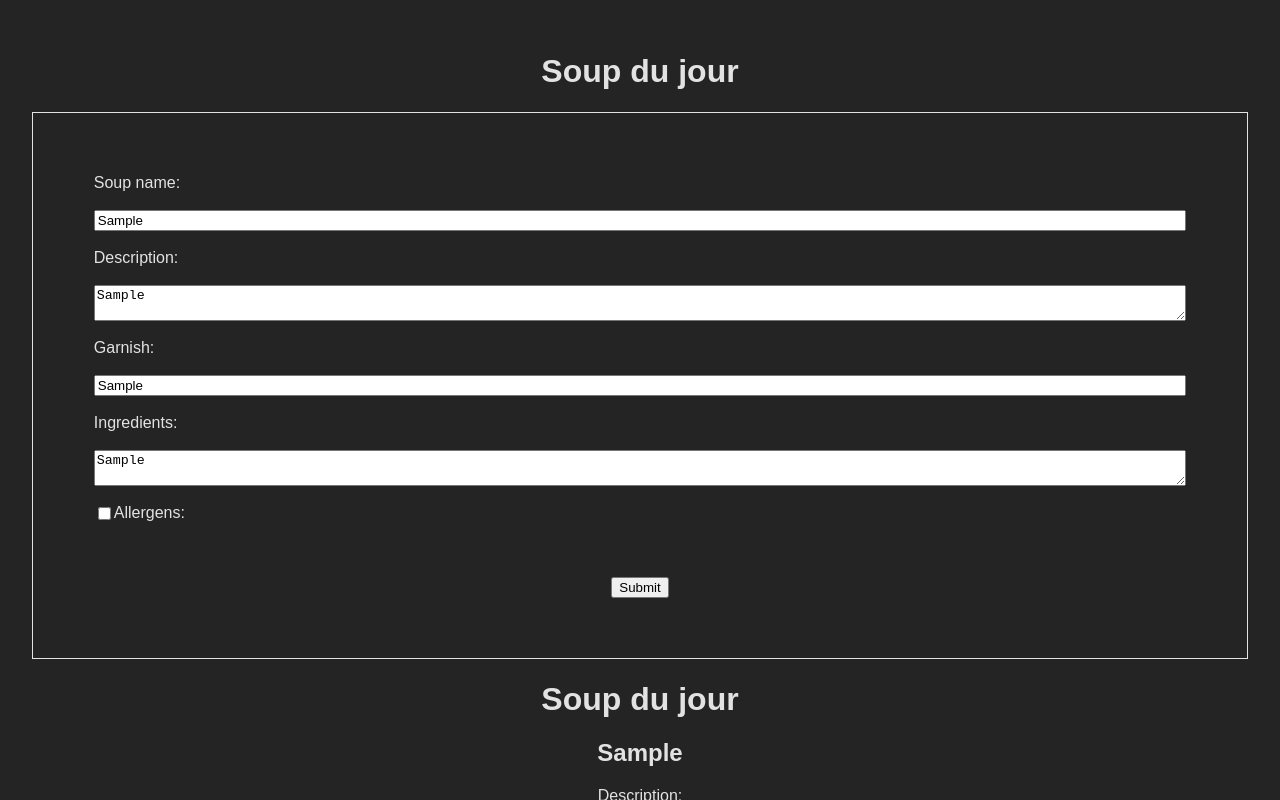
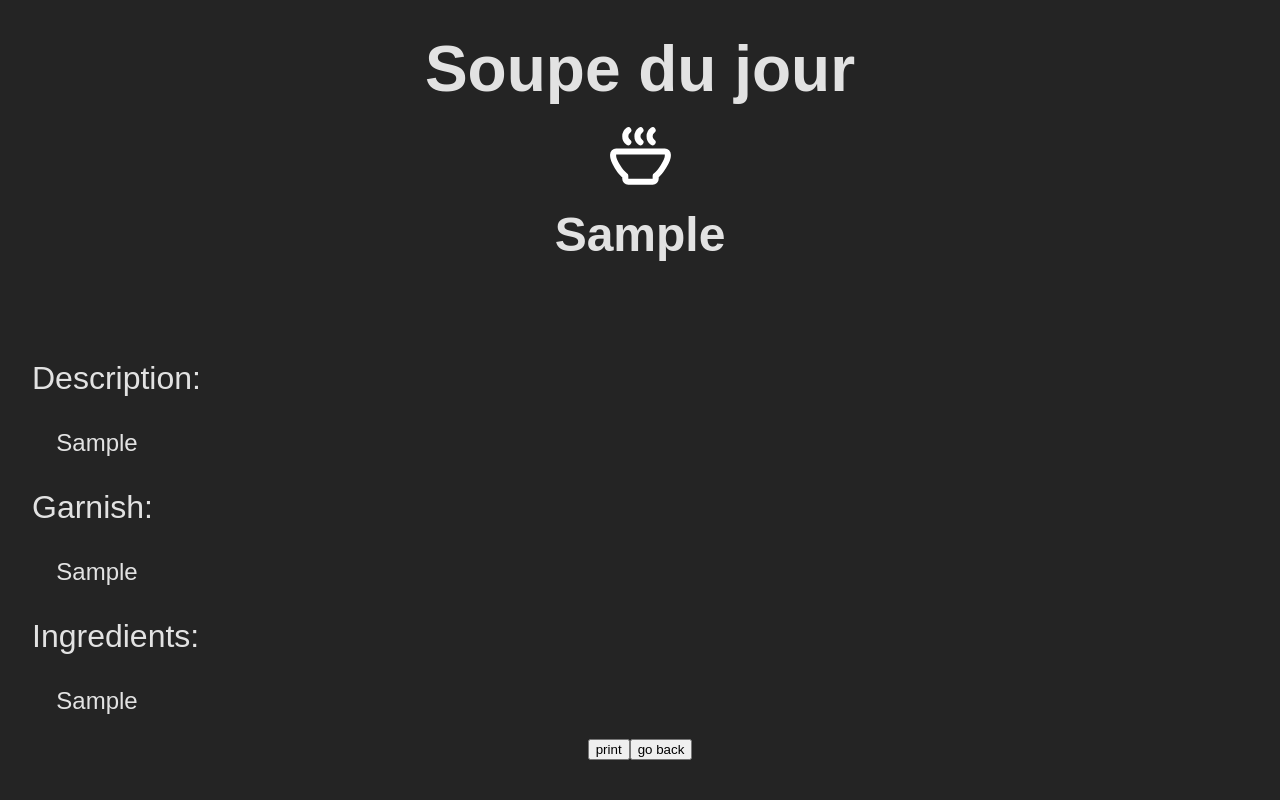
Before and after one commit to Saidou25/soup-du-jour, a React (Vite) app: page / in a window 1280 px wide. Both pictures are taken after typing "Sample", "Sample", "Sample", "Sample" into the empty fields and a click on the button "Submit". Shown: the top 800 px of the page. Built offline with nearby package versions, Linux system fonts and the light colour scheme.

Commit message:
Added logic in Allergen component to display checkboxes and Less comon allergens

```diff
--- a/package.json
+++ b/package.json
@@ -10,9 +10,9 @@
     "preview": "vite preview"
   },
   "dependencies": {
-    "bootstrap": "^5.3.3",
     "react": "^18.3.1",
-    "react-dom": "^18.3.1"
+    "react-dom": "^18.3.1",
+    "react-icons": "^5.4.0"
   },
   "devDependencies": {
     "@eslint/js": "^9.17.0",
--- a/src/compnents/Allergens.tsx
+++ b/src/compnents/Allergens.tsx
@@ -8,24 +8,36 @@ import "./Allergens.css";
 type SoupFormProp = {
   allergenFunc: (data: string[]) => void;
   handleAllergensTextarea: (data: string) => void;
+  otherAllergenData?: string;
+  initialAllergens?: string[];
 };
 
 export default function Allergens({
   allergenFunc,
   handleAllergensTextarea,
+  otherAllergenData,
+  initialAllergens = [],
 }: SoupFormProp) {
-  const [showAllergens, setShowAllergens] = useState(false);
-  const [showOther, setShowOther] = useState(false);
-  const [otherAllergenValue, setOtherAllergenValue] = useState("");
-  const [listOfAllergens, setListOfAllergens] = useState<string[]>([]);
+  const [listOfAllergens, setListOfAllergens] =
+    useState<string[]>(initialAllergens);
+  const [showAllergensCheckboxes, setShowAllergensCheckboxes] = useState(
+    initialAllergens.length || listOfAllergens.length ? true : false
+  );
+  const [otherAllergenValue, setOtherAllergenValue] = useState(
+    otherAllergenData || ""
+  );
+  const [showOtherAllergensTextarea, setShowOtherAllergensTextarea] = useState(
+    listOfAllergens.includes("Other") || initialAllergens.includes("Other")
+      ? true
+      : false
+  );
 
   const { allergens, title, type, otherAllergen } = allergenData;
 
   // Handle the allergen checkbox. When clicked a list of allergens shows in the ui.
   const handleAllergenChecbox = () => {
-    setShowOther(false);
-    setListOfAllergens([]);
-    setShowAllergens((prev) => !prev);
+    const newState = showAllergensCheckboxes ? false : true;
+    setShowAllergensCheckboxes(newState);
   };
 
   // Handle allergen selection
@@ -37,9 +49,9 @@ export default function Allergens({
       }
       return [...prevList, data];
     });
-
     if (data === "Other") {
-      setShowOther((prev) => !prev);
+      const newState = showOtherAllergensTextarea ? false : true;
+      setShowOtherAllergensTextarea(newState);
     }
   };
 
@@ -48,38 +60,84 @@ export default function Allergens({
     allergenFunc(listOfAllergens);
   }, [listOfAllergens]);
 
+  useEffect(() => {
+    if (
+      listOfAllergens.length > 0 ||
+      initialAllergens.length > 0 ||
+      showAllergensCheckboxes
+    ) {
+      setShowAllergensCheckboxes(true);
+    } else {
+      setShowAllergensCheckboxes(false);
+    }
+  }, [listOfAllergens, initialAllergens, showAllergensCheckboxes]);
+
   return (
     <div>
       <div className="check-title">
-        <input type={type} onChange={handleAllergenChecbox} />
+        <input
+          type={type}
+          onChange={handleAllergenChecbox}
+          disabled={Boolean(listOfAllergens.length)} // Disable if otherAllergenValue is truthy
+          checked={
+            listOfAllergens.length > 0 ||
+            initialAllergens.length > 0 ||
+            showAllergensCheckboxes
+          }
+        />
         <span>{title}</span>
       </div>
       <div className="container-allergens">
-        {showAllergens &&
+        {showAllergensCheckboxes &&
           allergens?.map((allergen) => (
             <div className="checkbox-container" key={allergen.label}>
-              {allergen.type === "checkbox" && (
+              {allergen.type === "checkbox" &&
+                allergen.label !== "Other" &&
+                showAllergensCheckboxes && (
+                  <div className="checkbox">
+                    <input
+                      id={allergen.label}
+                      type="checkbox"
+                      onChange={() => handleAllergenFamily(allergen.label)}
+                      checked={listOfAllergens.includes(allergen.label)}
+                      name={allergen.label}
+                    />
+                    <Label label={allergen.label} htmlFor={allergen.label} />
+                  </div>
+                )}
+              {allergen.type === "checkbox" && allergen.label === "Other" && (
                 <div className="checkbox">
                   <input
+                    id={allergen.label}
                     type="checkbox"
                     onChange={() => handleAllergenFamily(allergen.label)}
-                    checked={listOfAllergens.includes(allergen.label)}
+                    checked={
+                      listOfAllergens.includes(allergen.label) ||
+                      Boolean(otherAllergenValue)
+                    }
+                    name={allergen.label}
+                    disabled={Boolean(otherAllergenValue)} // Disable if otherAllergenValue is truthy
                   />
-                  <span>{allergen.label}</span>
+                  <Label label={allergen.label} htmlFor={allergen.label} />
                 </div>
               )}
             </div>
           ))}
       </div>
-      {otherAllergen && showOther && showAllergens ? (
+      <br />
+      {!!otherAllergenValue.length || showOtherAllergensTextarea ? (
         <div className="other-allergen">
-          <Label label={otherAllergen.label} />
+          <Label
+            label={otherAllergen.label}
+            htmlFor={otherAllergen.dataLabel}
+          />
           <br />
           <textarea
+            id={otherAllergen.dataLabel}
             className="textarea-div"
-            placeholder={otherAllergen.placeholder}
+            placeholder={otherAllergenData || otherAllergen.placeholder}
             name={otherAllergen.dataLabel}
-            value={otherAllergenValue}
+            value={otherAllergenValue || ""}
             onChange={(e) => {
               setOtherAllergenValue(e.target.value);
               handleAllergensTextarea(e.target.value);
--- a/src/compnents/Label.tsx
+++ b/src/compnents/Label.tsx
@@ -2,11 +2,12 @@ import "./Label.css";
 
 interface LabelProps {
   label: string;
+  htmlFor: string;
 }
-export default function Label({ label }: LabelProps) {
+export default function Label({ label, htmlFor }: LabelProps) {
   return (
-    <label className="label">
-      <span>{label}</span>
+    <label className="label" htmlFor={htmlFor}>
+      {label}
     </label>
   );
 }
--- /dev/null
+++ b/src/compnents/Preview.css
@@ -0,0 +1,51 @@
+/* .preview-container {
+    background-color: blue;
+} */
+.soup-title {
+  font-size: 4rem;
+  margin: 0;
+}
+.soup-logo {
+  color: white;
+  width: 6%;
+  height: 6%;
+  margin-top: 1%;
+}
+.soup-name {
+    margin-top: 1%;
+  margin-bottom: 8%;
+  font-size: 3rem;
+  font-weight: bold;
+}
+.preview-label {
+  /* background-color: green; */
+  display: flex;
+  justify-content: flex-start;
+  font-size: 2rem;
+}
+.preview-text {
+  display: flex;
+  justify-content: flex-start;
+  margin-left: 2%;
+  font-size: 1.5rem;
+}
+.final-message {
+    display: flex;
+    align-items: center;
+    justify-content: center;
+}
+@media print {
+  body {
+    background-color: white;
+    color: black;
+  }
+  .soup-logo {
+    color: black;
+  }
+  .print {
+    display: block;
+  }
+  .no-print {
+    display: none;
+  }
+}
--- /dev/null
+++ b/src/compnents/Preview.tsx
@@ -0,0 +1,97 @@
+import { useEffect, useState } from "react";
+import type { SoupFormData } from "./SoupForm";
+import { TbSoup } from "react-icons/tb";
+
+import "./Preview.css";
+
+interface PreviewProps {
+  soupFormData: SoupFormData;
+  goBack: () => void;
+  resetForm: () => void;
+}
+
+export default function Preview({
+  soupFormData,
+  goBack,
+  resetForm,
+}: PreviewProps) {
+  const [showFinalMessage, setShowFinalMessage] = useState<string | null>(null);
+  const [showUncomonAllergens, setShowUncomonAllergens] = useState<
+    string | ""
+  >("");
+  const [newAllergens, setNewAllergens] = useState<string[]>([]);
+
+  const allergensIngredients = soupFormData.allergens ?? [];
+
+  useEffect(() => {
+    if (soupFormData.otherAllergens) {
+      // console.log("there is other");
+      setShowUncomonAllergens(soupFormData.otherAllergens);
+    } else {
+      // console.log("there is no other");
+      setShowUncomonAllergens("");
+    }
+  }, [soupFormData]);
+
+  useEffect(() => {
+    // Removing unwanted "Other" intoduced to "allergensIngredients" when selecting "Other" from the list of allergens checkboxes
+    const filteredIngredients = allergensIngredients?.filter(
+      (allergensIngredient) => allergensIngredient !== "Other"
+    );
+    setNewAllergens(filteredIngredients);
+  }, [allergensIngredients]);
+
+  if (showFinalMessage) {
+    return <p className="final-message">{showFinalMessage}</p>;
+  }
+
+  return (
+    <div className="preview-container print">
+      <h1 className="soup-title">{soupFormData.title}</h1>
+      <TbSoup className="soup-logo" />
+      <p className="soup-name">{soupFormData.soupName}</p>
+      <p className="preview-label">Description:</p>
+      <p className="preview-text">{soupFormData.description}</p>
+      <p className="preview-label">Garnish:</p>
+      <p className="preview-text">{soupFormData.garnish}</p>
+      <p className="preview-label">Ingredients:</p>
+      <p className="preview-text">{soupFormData.ingredients}</p>
+      {newAllergens.length ? (
+        <>
+          <p className="preview-label">Allergens:</p>
+          <div className="preview-text">
+            {newAllergens &&
+              newAllergens.map((newAllergen, index) => (
+                <span key={index}>
+                  {index !== newAllergens.length - 1
+                    ? `${newAllergen},\u00A0`
+                    : `${newAllergen}.`}
+                </span>
+              ))}
+          </div>
+        </>
+      ) : null}
+      {showUncomonAllergens && (
+        <>
+          <p className="preview-label">Uncomon allergens:</p>
+          <p className="preview-text">{soupFormData.otherAllergens}</p>
+        </>
+      )}
+
+      <button
+        className="button no-print"
+        type="button"
+        onClick={() => {
+          window.print();
+          resetForm();
+          setShowFinalMessage("Thank you for using 'Soupe du jour'.");
+        }}
+      >
+        print
+      </button>
+      <button className="button no-print" type="button" onClick={goBack}>
+        go back
+      </button>
+    </div>
+  );
+}
--- a/src/compnents/PrintDocument.tsx
+++ /dev/null
@@ -1,33 +0,0 @@
-import { SoupForm } from "./SoupForm";
-
-interface PrintDocumentProps {
-  soupFormData: SoupForm;
-}
-
-export default function PrintDocument({ soupFormData }: PrintDocumentProps) {
-
-  const allergensIngredients = soupFormData.allergens;
-  return (
-    <div>
-      <h1>{soupFormData.title}</h1>
-      <h2>{soupFormData.soupName}</h2>
-      <p>Description:</p>
-      <p>{soupFormData.description}</p>
-      <p>Garnish:</p>
-      <p>{soupFormData.garnish}</p>
-      <p>Ingredients:</p>
-      <p>{soupFormData.ingredients}</p>
-      <p>Allergens:</p>
-      {allergensIngredients &&
-        allergensIngredients.map((allergenIngredient, index) => (
-          <span key={index}>
-            {index !== allergensIngredients.length - 1 ? (
-              <span>{`${allergenIngredient}, `}</span>
-            ) : (
-              <span>{`${allergenIngredient}.`}</span>
-            )}
-          </span>
-        ))}
-    </div>
-  );
-}
--- a/src/compnents/SoupForm.tsx
+++ b/src/compnents/SoupForm.tsx
@@ -1,13 +1,13 @@
-import { ChangeEvent, useState } from "react";
+import { ChangeEvent, useEffect, useState } from "react";
 import { soupData } from "../data";
 
-import PrintDocument from "./PrintDocument";
 import Label from "./Label";
 import Allergens from "./Allergens";
+import Preview from "./Preview";
 
 import "./SoupForm.css";
 
-export type SoupForm = {
+export interface SoupFormData {
   title: string;
   soupName: string;
   description: string;
@@ -15,23 +15,47 @@ export type SoupForm = {
   ingredients: string;
   allergens?: string[];
   otherAllergens?: string;
-  dataLabel?: string;
-};
+  dataLabel: string;
+}
 
 export default function SoupForm() {
-  const [listOfAllergens, setListOfAllergens] = useState<string[]>([]);
-  const [soupForm, setSoupForm] = useState({
+  const [showPreview, setShowPreview] = useState(false);
+  const [buttonDisabled, setButtonDisabled] = useState(true);
+  const [soupFormData, setSoupForm] = useState<SoupFormData>({
     title: soupData.title,
     soupName: "",
     description: "",
     garnish: "",
     ingredients: "",
-    allergens: listOfAllergens,
+    allergens: [],
     otherAllergens: "",
     dataLabel: "",
   });
 
   const { title, fields } = soupData;
+
+  // Resetting the Form
+  const handleReset = () => {
+    setButtonDisabled(true);
+    setSoupForm({
+      title: soupData.title,
+      soupName: "",
+      description: "",
+      garnish: "",
+      ingredients: "",
+      allergens: [],
+      otherAllergens: "",
+      dataLabel: "",
+    });
+    setTimeout(() => {
+      setShowPreview(false);
+    }, 4000);
+  };
+
+  //  Handle go back to modify inputs
+  const handleGoBack = () => {
+    setShowPreview(false);
+  };
 
   // Handles the state changes within input fields
   const handleInputChange = (e: ChangeEvent<HTMLInputElement>) => {
@@ -47,20 +71,41 @@ export default function SoupForm() {
 
   // Handle the list of allergens within Allergens component
   const handleAllergens = (data: string[]) => {
-    setListOfAllergens(data);
     setSoupForm((prev) => ({ ...prev, allergens: data }));
   };
 
   // Handle the other allergen not listed as checkbox within Allergens component
   const handleOtherAllergens = (data: string) => {
+    console.log(data);
     setSoupForm((prev) => ({ ...prev, otherAllergens: data }));
   };
 
   // Submit form for print
   const handleFormSubmit = (e: React.FormEvent<HTMLFormElement>) => {
     e.preventDefault();
-    console.log(soupForm);
+    setShowPreview(true);
   };
+
+  useEffect(() => {
+    if (
+      soupFormData.title ||
+      soupFormData.soupName ||
+      soupFormData.garnish ||
+      soupFormData.ingredients
+    ) {
+      setButtonDisabled(false);
+    }
+  }, [soupFormData]);
+
+  if (showPreview) {
+    return (
+      <Preview
+        soupFormData={soupFormData}
+        goBack={handleGoBack}
+        resetForm={handleReset}
+      />
+    );
+  }
 
   return (
     <div>
@@ -70,23 +115,28 @@ export default function SoupForm() {
           fields.map((field) => (
             <div key={field.label}>
               <div className="label-input-divs">
-                <Label label={field.label} />
-
+                <Label label={field.label} htmlFor={field.dataLabel} />
                 <br />
                 {field.type === "text" && (
                   <input
+                    id={field.dataLabel}
                     type={field.type}
                     placeholder={field.placeholder}
                     name={field.dataLabel}
-                    value={soupForm[field.dataLabel as keyof SoupForm] || ""}
+                    value={
+                      soupFormData[field.dataLabel as keyof SoupFormData] || ""
+                    }
                     onChange={handleInputChange}
                   />
                 )}
                 {field.type === "textArea" && (
                   <textarea
+                    id={field.dataLabel}
                     placeholder={field.placeholder}
                     name={field.dataLabel}
-                    value={soupForm[field.dataLabel as keyof SoupForm] || ""}
+                    value={
+                      soupFormData[field.dataLabel as keyof SoupFormData] || ""
+                    }
                     onChange={handleTextAreaChange}
                   ></textarea>
                 )}
@@ -97,13 +147,16 @@ export default function SoupForm() {
         <Allergens
           allergenFunc={handleAllergens}
           handleAllergensTextarea={handleOtherAllergens}
+          otherAllergenData={soupFormData.otherAllergens}
+          initialAllergens={soupFormData.allergens} // prop to persist allergens
         />
         <br />
         <br />
         <br />
-        <button type="submit">Submit</button>
+        <button type="submit" disabled={buttonDisabled}>
+          Submit
+        </button>
       </form>
-      <PrintDocument soupFormData={soupForm} />
     </div>
   );
 }
--- a/src/data.ts
+++ b/src/data.ts
@@ -59,7 +59,7 @@ const allergenData: AllergensList = {
     },
   ],
   otherAllergen: {
-    label: "Other allergen(s):",
+    label: "Uncomon allergen(s):",
     dataLabel: "other",
     type: "textArea", // "text" is valid as defined in FieldType
     placeholder: "Please list ingredient(s)",
@@ -67,7 +67,7 @@ const allergenData: AllergensList = {
 };
 
 const soupData: Soup = {
-  title: "Soup du jour",
+  title: "Soupe du jour",
   fields: [
     {
       label: "Soup name:",
```
Also changed, not shown: 1 other file (tests, documents, lock files or other folders).
